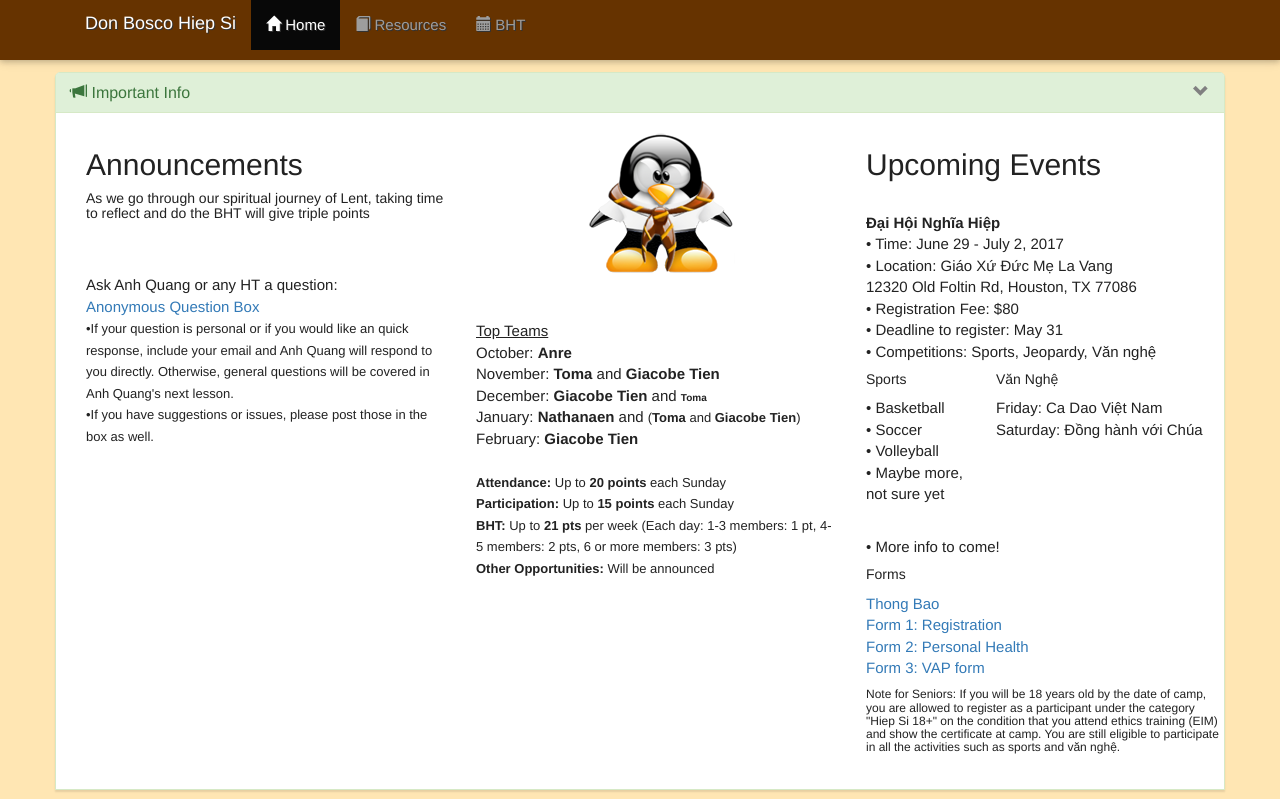
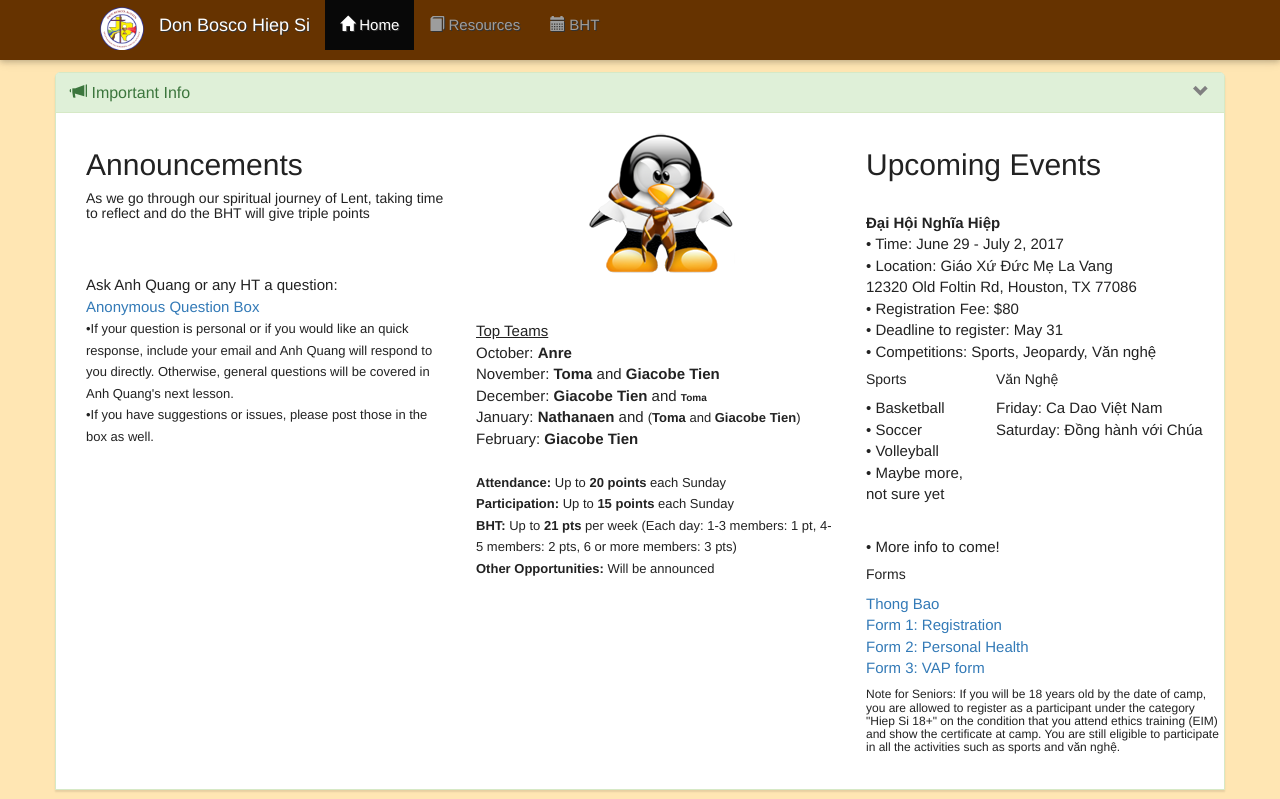
Before and after one commit to leetosc/hiep-si, a website: page public/index.html in a window 1280 px wide. Shown: the top 799 px of the page. Drawn offline with Linux system fonts and the light colour scheme; no server answers.

Commit message:
don bosco logo

```diff
--- a/public/css/style.css
+++ b/public/css/style.css
@@ -601,3 +601,13 @@ body {
         margin-right: 0;
     }
 }*/
+
+
+
+.navbar-brand {
+  display: flex;
+  align-items: center;
+}
+.navbar-brand>img {
+  padding: 7px 14px;
+}
--- a/public/index.html
+++ b/public/index.html
@@ -36,7 +36,7 @@
 				<div class="container-fluid">
 					<div class="navbar-header">
 						<button type="button" class="navbar-toggle collapsed" data-toggle="collapse" data-target="#collapseNav"><span class="glyphicon glyphicon-menu-hamburger" aria-hidden="false"></span></button>
-						<a class="navbar-brand" href="javascript:window.location.reload(true)">Don Bosco Hiep Si</a>
+						<a class="navbar-brand" href="javascript:window.location.reload(true)">  <img class="img-responsive" style="width:74px;padding-top:14px;" src="images/DonBoscoLogo.png"> Don Bosco Hiep Si</a>
 					</div>
 					<div class="collapse navbar-collapse" id="collapseNav">
 						<ul class="nav navbar-nav">
```
Also changed, not shown: public/resources.html (+1 -1 lines), public/update.html (+1 -1 lines), public/images/DonBoscoLogo.png (added).
